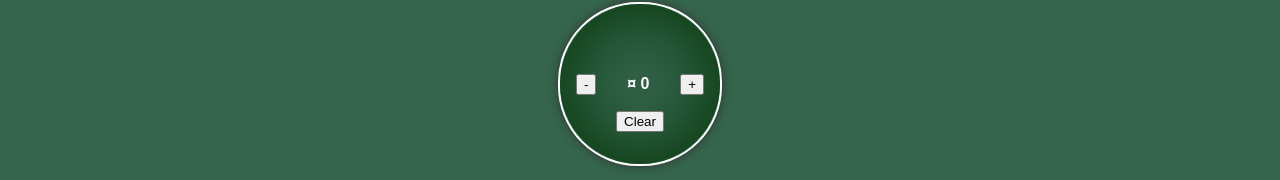
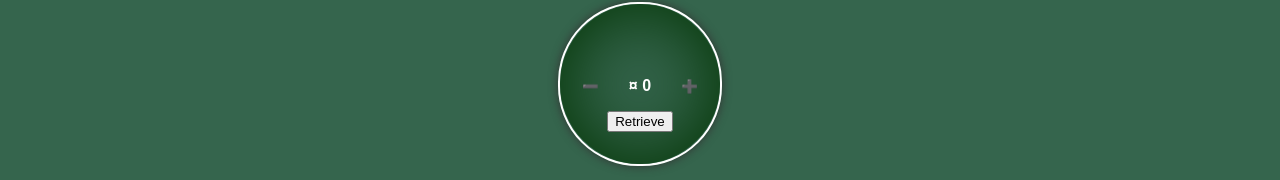
Before and after one commit to theresamclaird/blackjack, a React (Create React App) app: page / in a window 1280 px wide. Shown: the part 447-627 px from the top of the page. Built offline with nearby package versions, Linux system fonts and the light colour scheme.

Commit message:
more UI tweaks

```diff
--- a/src/components/Game/Hand.jsx
+++ b/src/components/Game/Hand.jsx
@@ -89,7 +89,10 @@ const Hand = ({
                             justifyContent: 'space-between',
                             alignItems: 'center',
                         }}>
-                            <Box disabled={currentState !== 'idle'} onClick={decrementBet} as="button">-</Box>
+                            <Box
+                                sx={{ backgroundColor: 'transparent', border: 0, cursor: 'pointer' }}
+                                disabled={currentState !== 'idle'}
+                                onClick={decrementBet} as="button">➖</Box>
                             <Box
                                 sx={{
                                     fontFamily: 'default',
@@ -98,10 +101,17 @@ const Hand = ({
                                     fontWeight: '900',
                                     mx: 'sm',
                                 }}>{`¤ ${hand.bet}`}</Box>
-                            <Box disabled={currentState !== 'idle'} onClick={incrementBet} as="button">+</Box>
+                            <Box
+                                sx={{ backgroundColor: 'transparent', border: 0, cursor: 'pointer' }}
+                                disabled={currentState !== 'idle'}
+                                onClick={incrementBet} as="button">➕</Box>
                         </Flex>
 
-                        <Box disabled={currentState !== 'idle'} as="button" onClick={clearBet}>Clear</Box>
+                        <Box
+                            sx={{ cursor: 'pointer' }}
+                            disabled={currentState !== 'idle'}
+                            as="button"
+                            onClick={clearBet}>Retrieve</Box>
 
                     </Flex>
                 </Flex>
```
